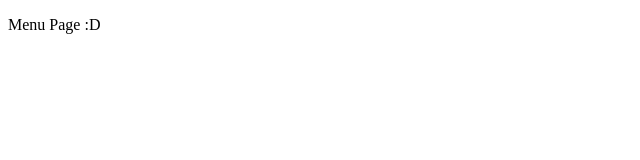
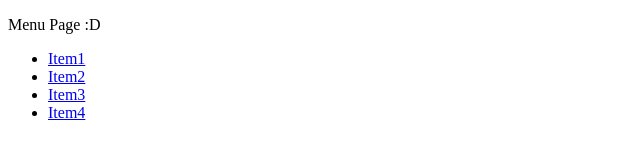
Before and after one commit to jeasi21/NotaJE, a plain HTML site: page index.html in a window 1280 px wide. Shown: the whole page, without its empty margins (0-640 px from the left). Drawn offline with Linux system fonts and the light colour scheme.

Commit message:
primeiro teste

```diff
--- a/index.html
+++ b/index.html
@@ -8,5 +8,15 @@
 </head>
 <body>
     <p>Menu Page :D</p>
+    <header>
+        <nav>
+            <ul>
+                <li><a href="#">Item1</a></li>
+                <li><a href="#">Item2</a></li>
+                <li><a href="#">Item3</a></li>
+                <li><a href="#">Item4</a></li>
+            </ul>
+        </nav>
+    </header>
 </body>
 </html>
```
